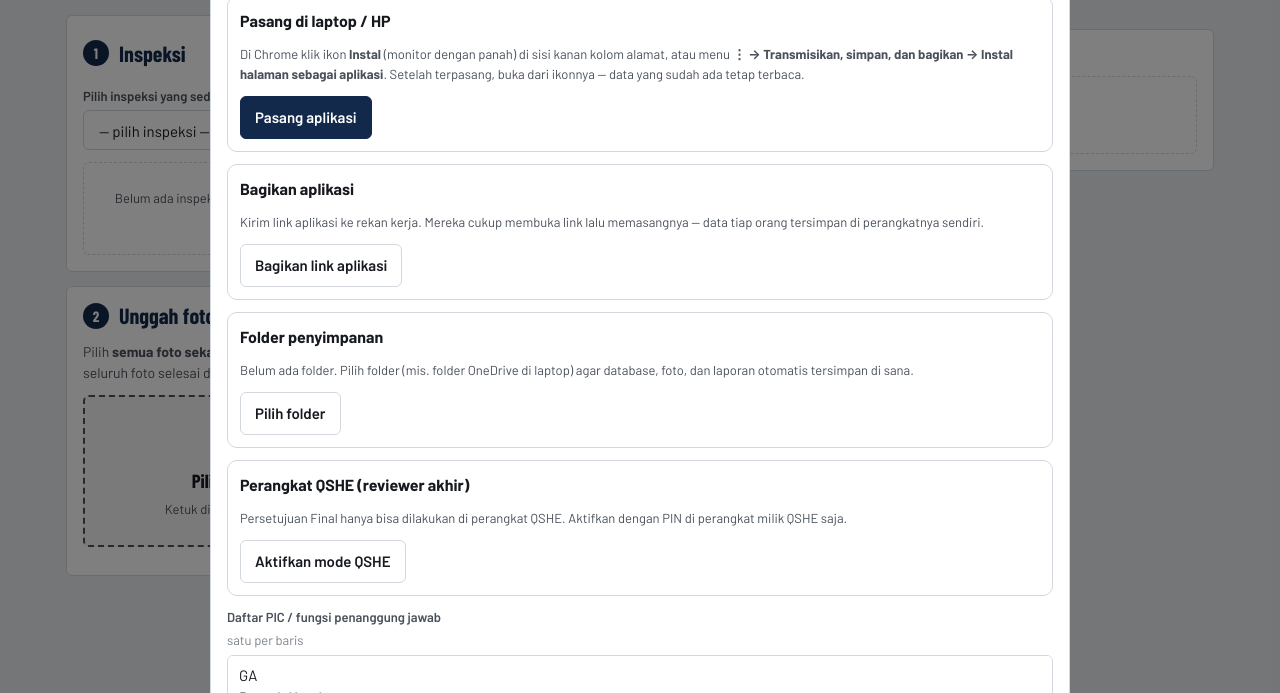
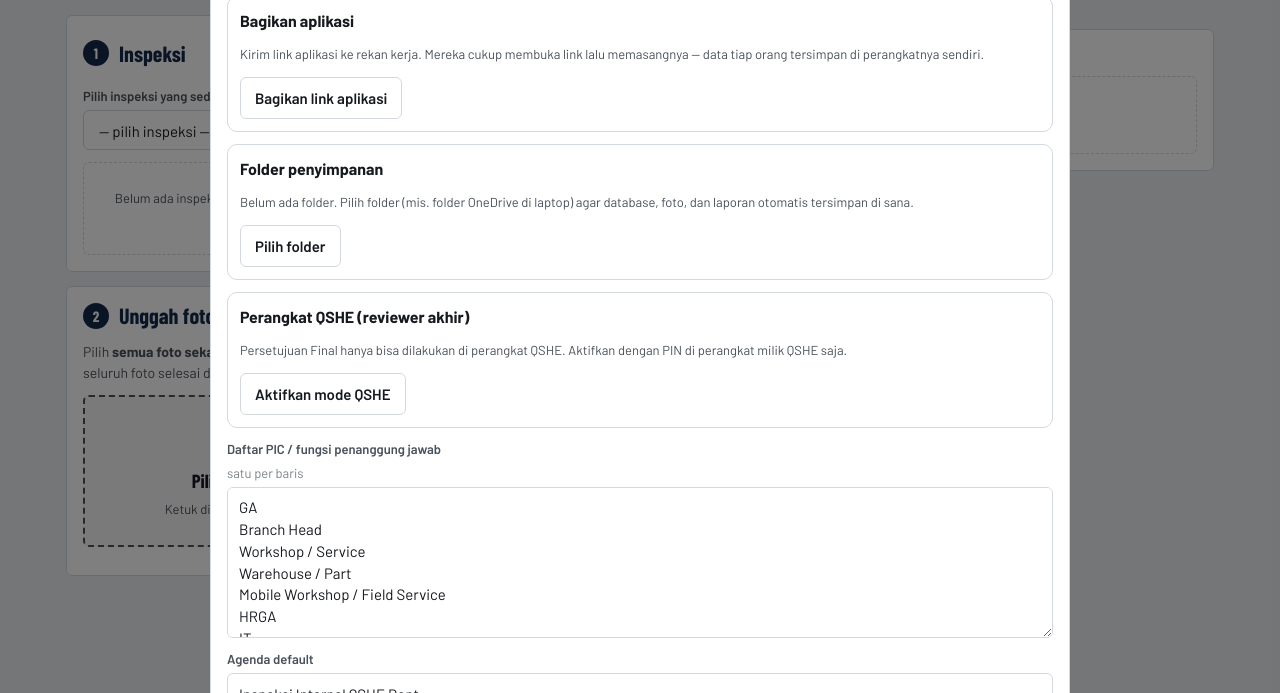
Before and after one commit to Rochiki/inspection, a plain HTML site: page index.html in a window 1280 px wide. Both pictures are taken after a click on the button "Pengaturan". Shown: the part 107-800 px from the top of the page. Drawn offline with Linux system fonts and the light colour scheme.

Commit message:
Hapus tombol dan teks Pasang aplikasi dari tampilan
- Tombol di header dan bagian Pasang di laptop/HP di Pengaturan dihapus
- Kode install di app.js dibersihkan, cache service worker v4
- Dokumentasi disesuaikan

Co-Authored-By: Claude Sonnet 5.5 <noreply@anthropic.com>
Claude-Session: https://claude.ai/code/session_01GpfG3MVtui6CaTH2xVKzgT

```diff
--- a/index.html
+++ b/index.html
@@ -19,7 +19,6 @@
     <div class="wordmark" aria-label="QSHE Department"><i class="wm-bar" aria-hidden="true"></i><span><b>QSHE</b> Department</span></div>
     <div class="app-name">Temuan Lapangan<small>Foto + catatan singkat → laporan inspeksi baku</small></div>
     <div class="top-sp"></div>
-    <button class="btn" id="btnInstall" data-install hidden style="min-height:36px;padding:0 12px">Pasang aplikasi</button>
     <div class="status-pill" id="storeStatus" title="Status penyimpanan" role="button" tabindex="0"><i class="dot"></i><span>Memuat…</span></div>
     <button class="icon-btn" id="btnSettings" aria-label="Pengaturan"><svg viewBox="0 0 24 24" fill="none" stroke="currentColor" stroke-width="1.8"><circle cx="12" cy="12" r="3"/><path d="M19.4 15a1.7 1.7 0 0 0 .3 1.8l.1.1a2 2 0 1 1-2.8 2.8l-.1-.1a1.7 1.7 0 0 0-1.8-.3 1.7 1.7 0 0 0-1 1.5V21a2 2 0 1 1-4 0v-.1a1.7 1.7 0 0 0-1.1-1.5 1.7 1.7 0 0 0-1.8.3l-.1.1a2 2 0 1 1-2.8-2.8l.1-.1a1.7 1.7 0 0 0 .3-1.8 1.7 1.7 0 0 0-1.5-1H3a2 2 0 1 1 0-4h.1A1.7 1.7 0 0 0 4.6 9a1.7 1.7 0 0 0-.3-1.8l-.1-.1a2 2 0 1 1 2.8-2.8l.1.1a1.7 1.7 0 0 0 1.8.3H9a1.7 1.7 0 0 0 1-1.5V3a2 2 0 1 1 4 0v.1a1.7 1.7 0 0 0 1 1.5 1.7 1.7 0 0 0 1.8-.3l.1-.1a2 2 0 1 1 2.8 2.8l-.1.1a1.7 1.7 0 0 0-.3 1.8V9a1.7 1.7 0 0 0 1.5 1H21a2 2 0 1 1 0 4h-.1a1.7 1.7 0 0 0-1.5 1z"/></svg></button>
   </div>
@@ -206,11 +205,6 @@
   <h2>Pengaturan</h2>
   <p class="sub" style="margin:0">Tersimpan di perangkat ini. Bagikan ke tim lewat folder bersama atau paket data.</p>
   <section class="stack" style="border:1px solid var(--line);border-radius:10px;padding:12px">
-    <h4 style="margin:0">Pasang di laptop / HP</h4>
-    <p class="small muted" id="instInfo" style="margin:0"></p>
-    <div class="row" style="flex-wrap:wrap;gap:8px"><button type="button" class="btn primary" id="btnInstall2" data-install>Pasang aplikasi</button></div>
-  </section>
-  <section class="stack" style="border:1px solid var(--line);border-radius:10px;padding:12px">
     <h4 style="margin:0">Bagikan aplikasi</h4>
     <p class="small muted" style="margin:0">Kirim link aplikasi ke rekan kerja. Mereka cukup membuka link lalu memasangnya — data tiap orang tersimpan di perangkatnya sendiri.</p>
     <div class="row"><button type="button" class="btn" id="btnShareApp">Bagikan link aplikasi</button></div>
--- a/js/app.js
+++ b/js/app.js
@@ -466,28 +466,6 @@ Balas HANYA JSON: {"kesimpulan":"","rekomendasi":[{"judul":"","uraian":""}]}`;
 
 /* ---------------- aplikasi terpasang (PWA) ---------------- */
 if ("serviceWorker" in navigator && /^https?:$/.test(location.protocol)) navigator.serviceWorker.register("sw.js").catch(() => {});
-let installEvt = null;
-const isStandalone = () => matchMedia("(display-mode: standalone)").matches || matchMedia("(display-mode: window-controls-overlay)").matches || navigator.standalone === true;
-window.addEventListener("beforeinstallprompt", e => { e.preventDefault(); installEvt = e; renderInstall(); });
-window.addEventListener("appinstalled", () => { installEvt = null; renderInstall(); toast("Aplikasi terpasang. Cari ikon Temuan QSHE di Start Menu / desktop."); });
-function renderInstall() {
-  const hb = $("#btnInstall"), sb = $("#btnInstall2"), info = $("#instInfo"); if (!sb) return;
-  const ua = navigator.userAgent, edge = /Edg\//.test(ua), chrome = /Chrome\//.test(ua) && !edge, ios = /iPhone|iPad/.test(ua);
-  if (hb) hb.hidden = !installEvt;
-  if (isStandalone()) { sb.hidden = true; info.textContent = "Aplikasi sudah terpasang dan sedang berjalan sebagai aplikasi."; return; }
-  sb.hidden = false;
-  if (installEvt) { info.innerHTML = "Tekan tombol di bawah. Aplikasi akan punya ikon sendiri di Start Menu / desktop, jendela sendiri, dan tetap bisa dipakai tanpa internet."; return; }
-  const how = ios ? "Di Safari tekan <b>Bagikan → Add to Home Screen</b>."
-    : edge ? "Di Edge buka menu <b>⋯ → Aplikasi → Instal situs ini sebagai aplikasi</b>, atau klik ikon <b>Instal</b> di sisi kanan kolom alamat."
-    : chrome ? "Di Chrome klik ikon <b>Instal</b> (monitor dengan panah) di sisi kanan kolom alamat, atau menu <b>⋮ → Transmisikan, simpan, dan bagikan → Instal halaman sebagai aplikasi</b>."
-    : "Browser ini tidak mendukung pemasangan aplikasi. Buka link ini di <b>Chrome</b> atau <b>Microsoft Edge</b> (laptop) atau Chrome (Android).";
-  info.innerHTML = how + " Setelah terpasang, buka dari ikonnya — data yang sudah ada tetap terbaca.";
-  sb.onclick = e => { e.preventDefault(); toast("Ikuti langkah di atas — browser belum menawarkan tombol pasang otomatis.", ""); };
-}
-document.addEventListener("click", async e => {
-  if (!e.target.closest("[data-install]") || !installEvt) return;
-  installEvt.prompt(); await installEvt.userChoice.catch(() => {}); installEvt = null; renderInstall();
-});
 /* ======================= UI ======================= */
 const REVIEW_LABEL = { Draft: "Draft", Review: "Menunggu Supervisor", QSHE: "Menunggu QSHE", Final: "Final" };
 
@@ -1008,7 +986,7 @@ $("#btnSettings").onclick = () => {
   $("#sPics").value = s.pics.join("\n"); $("#sAgenda").value = s.agenda;
   $("#sSpv").value = (s.supervisors || []).join("\n"); $("#sQshe").value = s.qsheName || ""; $("#sOneDrive").value = s.onedrive || "";
   const th = LS.get("qf:theme") || "auto"; $$("#segTheme button").forEach(b => b.setAttribute("aria-pressed", b.dataset.v === th));
-  renderFolderSettings(); renderInstall(); openModal("#mSettings");
+  renderFolderSettings(); openModal("#mSettings");
 };
 $$("#segTheme button").forEach(b => b.onclick = () => { LS.set("qf:theme", b.dataset.v); applyTheme(); $$("#segTheme button").forEach(x => x.setAttribute("aria-pressed", x === b)); });
 function applyTheme() { const t = LS.get("qf:theme") || "auto"; if (t === "auto") document.documentElement.removeAttribute("data-theme"); else document.documentElement.setAttribute("data-theme", t); }
--- a/sw.js
+++ b/sw.js
@@ -3,7 +3,7 @@
    SETIAP KALI ADA PERUBAHAN FILE: naikkan angka VERSI di bawah (v1 -> v2 -> v3 ...)
    supaya HP dan laptop pengguna mengambil versi terbaru.
    ===================================================================== */
-const VERSI = "v3";
+const VERSI = "v4";
 const CACHE = "temuan-qshe-" + VERSI;
 const FILES = [
   "./", "./index.html", "./manifest.webmanifest", "./icon-192.png", "./icon-512.png",
```
Also changed, not shown: 2 other files.
